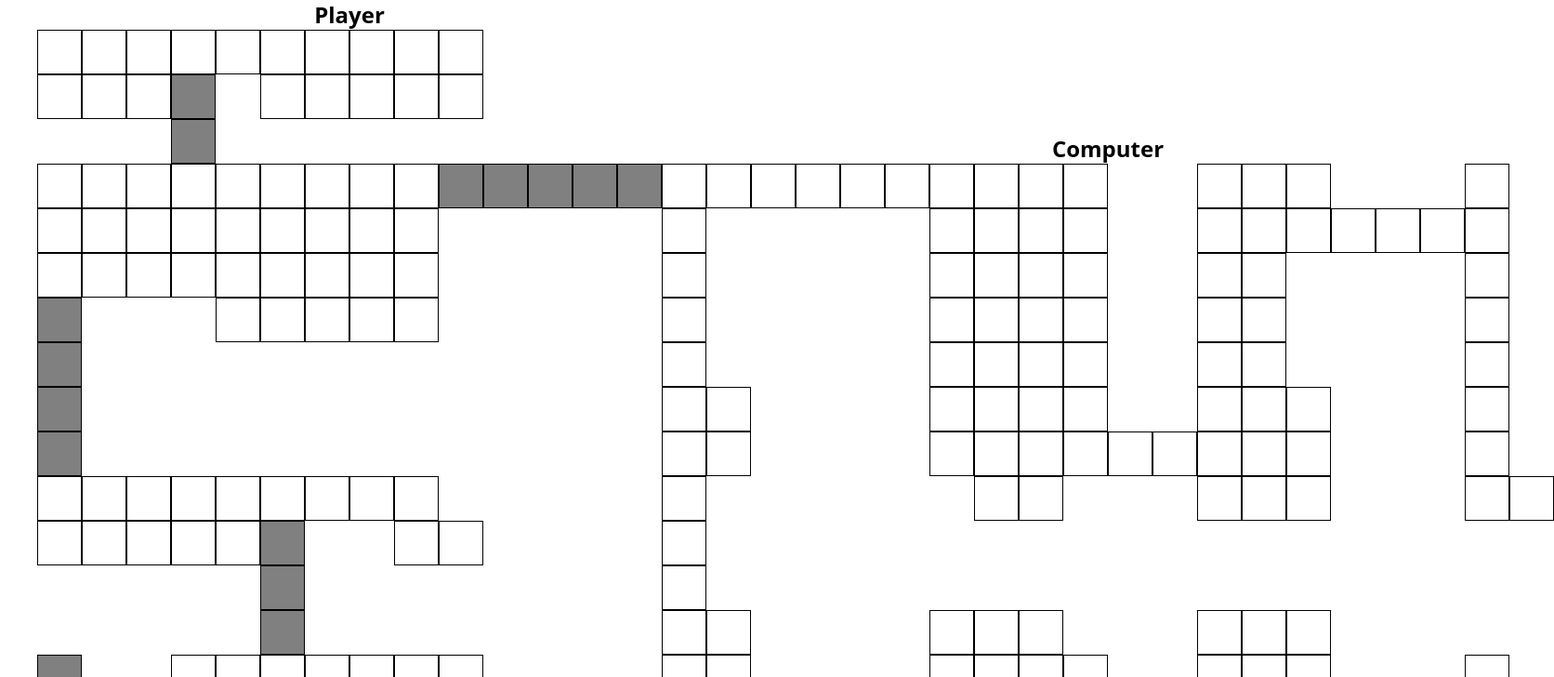
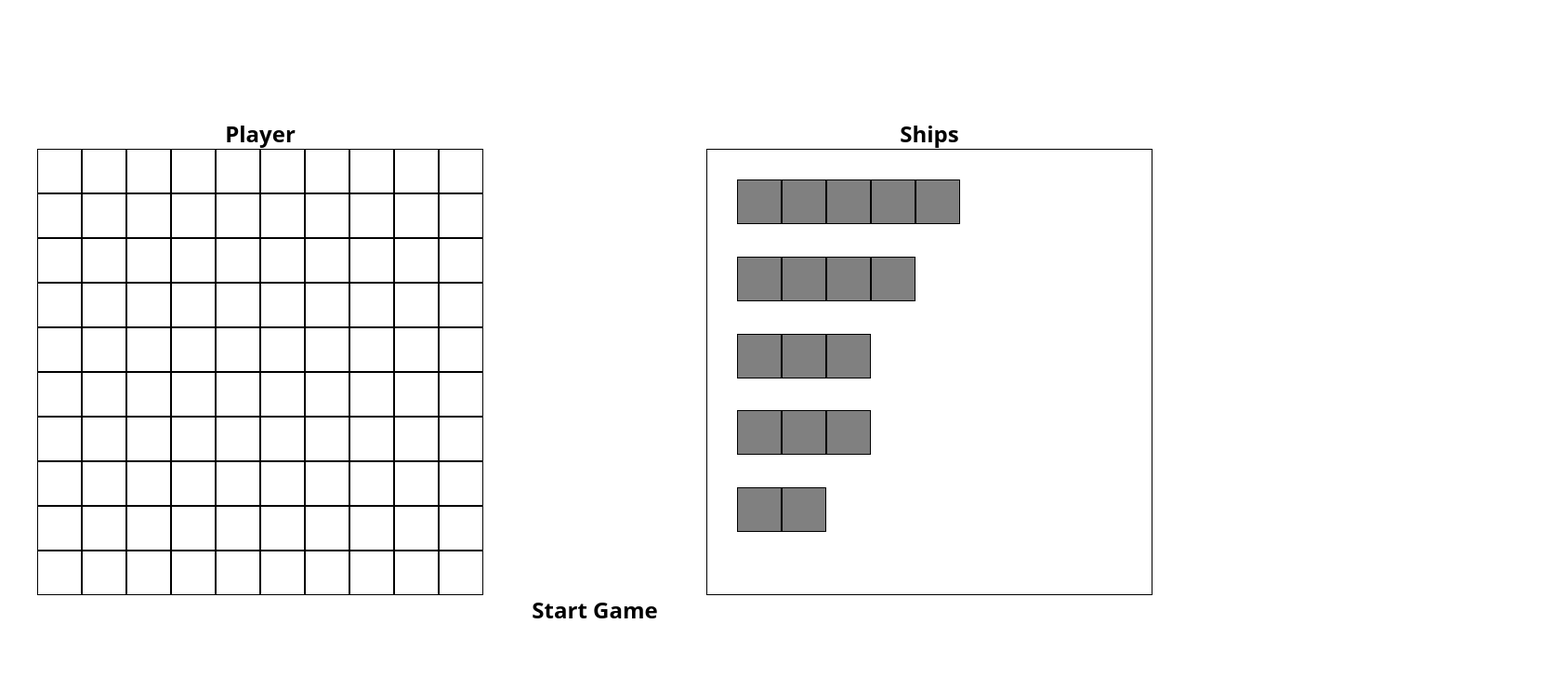
Before and after one commit to aarnif/battleship, a React (Vite) app: page / in a window 1280 px wide. Shown: the top 728 px of the page at 93% size, 1672 px wide, since content can reach past the window. Built offline with nearby package versions, Linux system fonts and the light colour scheme.

Commit message:
Add place player ships manually

```diff
--- a/classes/GameBoard.js
+++ b/classes/GameBoard.js
@@ -1,12 +1,12 @@
 class GameBoard {
   constructor(width = 10) {
-    this.shipTypes = {
-      Carrier: 5,
-      Battleship: 4,
-      Cruiser: 3,
-      Submarine: 3,
-      Destroyer: 2,
-    };
+    this.shipTypes = [
+      { name: "Carrier", length: 5, position: "horizontal" },
+      { name: "Battleship", length: 4, position: "horizontal" },
+      { name: "Cruiser", length: 3, position: "horizontal" },
+      { name: "Submarine", length: 3, position: "horizontal" },
+      { name: "Destroyer", length: 2, position: "horizontal" },
+    ];
     this.board = this.create(width);
     this.ships = [];
     this.latestHit = null;
@@ -46,12 +46,24 @@ class GameBoard {
     for (let i = 0; i < shipLength; ++i) {
       if (shipPosition === "vertical") {
         coordinates.push([x + i, y]);
-      } else if (shipPosition === "horizontal") {
+      } else {
         coordinates.push([x, y + i]);
       }
     }
 
     return coordinates;
+  }
+
+  createShipCoordinates(type, startingCoordinates, position) {
+    const shipLength = this.shipTypes.find((ship) => ship.name === type).length;
+
+    const shipCoordinates = this.calculateCoordinates(
+      startingCoordinates,
+      position,
+      shipLength
+    );
+
+    return shipCoordinates;
   }
 
   checkIfShipCoordinatesAreInBounds(coordinates) {
@@ -64,10 +76,10 @@ class GameBoard {
     return true;
   }
 
-  checkIfGameBoardCellIsTaken(coordinates) {
+  checkIfGameBoardCellIsTaken(coordinates, type = null) {
     for (let i = 0; i < coordinates.length; ++i) {
       const [x, y] = coordinates[i];
-      if (this.board[x][y]) {
+      if (this.board[x][y] && this.board[x][y] !== type) {
         return false;
       }
     }
@@ -102,13 +114,11 @@ class GameBoard {
     );
   }
 
-  placeShip(type, startingCoordinates, position = "horizontal") {
-    const shipLength = this.shipTypes[type];
-
-    const shipCoordinates = this.calculateCoordinates(
+  placeShipRandomly(type, startingCoordinates, position = "horizontal") {
+    const shipCoordinates = this.createShipCoordinates(
+      type,
       startingCoordinates,
-      position,
-      shipLength
+      position
     );
 
     if (
@@ -120,24 +130,67 @@ class GameBoard {
     }
 
     this.mark(shipCoordinates, type);
-    this.ships.push({ name: type, coordinates: shipCoordinates, position });
+    this.ships.push({
+      name: type,
+      coordinates: shipCoordinates,
+      position: position,
+      length: this.shipTypes.find((ship) => ship.name === type).length,
+    });
     return true;
   }
 
   placeShipsRandomly() {
-    const shipTypes = Object.keys(this.shipTypes);
-
+    const shipTypes = this.shipTypes.map((ship) => ship.name);
     for (let i = 0; i < shipTypes.length; ++i) {
       while (true) {
         const x = Math.floor(Math.random() * this.board.length);
         const y = Math.floor(Math.random() * this.board.length);
         const position = Math.random() < 0.5 ? "horizontal" : "vertical";
 
-        if (this.placeShip(shipTypes[i], [x, y], position)) {
+        if (this.placeShipRandomly(shipTypes[i], [x, y], position)) {
           break;
         }
       }
     }
+  }
+
+  placeShipManually(type, startingCoordinates, position = "horizontal") {
+    const shipCoordinates = this.createShipCoordinates(
+      type,
+      startingCoordinates,
+      position
+    );
+
+    if (
+      !this.checkIfShipCoordinatesAreInBounds(shipCoordinates) ||
+      !this.checkIfGameBoardCellIsTaken(shipCoordinates, type)
+    ) {
+      return false;
+    }
+
+    if (this.ships.find((ship) => ship.name === type)) {
+      this.ships.map((ship) =>
+        ship.name === type
+          ? { ...ship, coordinates: shipCoordinates, position: position }
+          : ship
+      );
+    } else {
+      this.ships.push({
+        name: type,
+        coordinates: shipCoordinates,
+        position: position,
+        length: this.shipTypes.find((ship) => ship.name === type).length,
+      });
+    }
+    this.updateShipPositions();
+    return true;
+  }
+
+  updateShipPositions() {
+    this.board = this.create(this.board.length);
+    this.ships.forEach((ship) => {
+      this.mark(ship.coordinates, ship.name);
+    });
   }
 
   receiveAttack(coordinates) {
@@ -145,7 +198,7 @@ class GameBoard {
     if (this.board[x][y] == "hit" || this.board[x][y] == "miss") {
       return false;
     }
-    if (this.shipTypes[this.board[x][y]]) {
+    if (this.shipTypes.find((ship) => ship.name === this.board[x][y])) {
       this.board[x][y] = "hit";
     } else {
       this.board[x][y] = "miss";
@@ -157,7 +210,7 @@ class GameBoard {
   allShipsSunk() {
     for (let i = 0; i < this.board.length; ++i) {
       for (let j = 0; j < this.board.length; ++j) {
-        if (this.shipTypes[this.board[i][j]]) {
+        if (this.shipTypes.find((ship) => ship.name === this.board[i][j])) {
           return false;
         }
       }
--- a/src/App.jsx
+++ b/src/App.jsx
@@ -1,7 +1,8 @@
-import { useState, useEffect, useRef } from "react";
+import { useState, useRef } from "react";
 
 import Player from "../classes/Player.js";
 import Ai from "../classes/Ai.js";
+import PlaceShips from "./components/PlaceShips.jsx";
 import GameBoard from "./components/GameBoard.jsx";
 
 const player = new Player("Player");
@@ -15,21 +16,17 @@ const App = () => {
   const [playerGameBoard, setPlayerGameBoard] = useState(player.getBoard());
   const [aiGameBoard, setAiGameBoard] = useState(ai.getBoard());
   const [clickedCells, setClickedCells] = useState([]);
+  const [isGameOn, setIsGameOn] = useState(false);
   const [gameOverMessage, setGameOverMessage] = useState("");
 
-  useEffect(() => {
-    handleNewGame();
-  }, []);
-
-  const handleNewGame = () => {
-    player.gameBoard.reset();
-    ai.gameBoard.reset();
-    player.gameBoard.placeShipsRandomly();
+  const handleClickNewGame = () => {
+    console.log("Starting new game...");
     ai.gameBoard.placeShipsRandomly();
     setPlayerGameBoard(player.getBoard());
     setAiGameBoard(ai.getBoard());
     setRounds(1);
     setClickedCells([]);
+    setIsGameOn(true);
   };
 
   const checkIfGameOver = (player, ai) => {
@@ -74,24 +71,88 @@ const App = () => {
     setClickedCells((prevState) => [...prevState, [x, y]]);
   };
 
-  const handleClickNewGame = () => {
-    handleNewGame();
+  const handleClickRestartGame = () => {
+    player.gameBoard.reset();
+    ai.gameBoard.reset();
+    setPlayerGameBoard(player.getBoard());
+    setIsGameOn(false);
     newGameRef.current.close();
   };
 
+  const handlePlaceShip = (e) => {
+    e.preventDefault();
+    const shipName = e.dataTransfer.getData("ship-name");
+    const shipPosition = e.dataTransfer.getData("ship-position");
+    const [x, y] = e.target.id.split("-").map(Number);
+
+    if (player.gameBoard.placeShipManually(shipName, [x, y], shipPosition)) {
+      setPlayerGameBoard(player.getBoard());
+      console.log("Ship placed successfully.");
+    } else {
+      console.log("Invalid move. Try again.");
+    }
+  };
+
+  const handleChangeShipPosition = (e) => {
+    const shipName = e.target.getAttribute("data-shipname");
+    const ship = player.gameBoard.ships.find((ship) => ship.name === shipName);
+    const newShipPosition =
+      ship.position === "horizontal" ? "vertical" : "horizontal";
+
+    if (
+      player.gameBoard.placeShipManually(
+        shipName,
+        ship.coordinates[0],
+        newShipPosition
+      )
+    ) {
+      setPlayerGameBoard(player.getBoard());
+      console.log("Ship placed successfully.");
+    } else {
+      console.log("Invalid move. Try again.");
+    }
+  };
+
   return (
-    <div className="flex-grow max-w-[1200px] flex justify-between items-center">
+    <div className="w-full max-w-[1200px] flex-grow flex flex-col items-center">
+      {isGameOn ? (
+        <div className="w-full flex-grow flex justify-between items-center">
           <GameBoard
+            key={"Player"}
             playerName={playerName}
             gameBoard={playerGameBoard}
             ships={player.gameBoard.ships}
           />
           <GameBoard
+            key={"Computer"}
             playerName={aiName}
             gameBoard={aiGameBoard}
             ships={ai.gameBoard.ships}
             handleClickCell={handleClickCell}
           />
+        </div>
+      ) : (
+        <>
+          <div className="w-full flex-grow flex justify-between items-center">
+            <PlaceShips
+              playerName={playerName}
+              gameBoard={playerGameBoard}
+              shipTypes={player.gameBoard.shipTypes}
+              ships={player.gameBoard.ships}
+              handlePlaceShip={handlePlaceShip}
+              handleChangeShipPosition={handleChangeShipPosition}
+            />
+          </div>
+        </>
+      )}
+      <div className="w-full flex-grow flex justify-center items-center">
+        <button
+          className="text-2xl font-bold"
+          onClick={isGameOn ? handleClickRestartGame : handleClickNewGame}
+        >
+          {isGameOn ? "Restart Game" : "Start Game"}
+        </button>
+      </div>
       <dialog ref={newGameRef}>
         <div className="w-[500px] h-[280px] bg-white flex flex-col justify-center items-center">
           <h1 className="text-3xl font-bold mb-2">Game Over!</h1>
@@ -99,7 +160,10 @@ const App = () => {
           <h3 className="text-2xl mb-2">Game lasted {rounds} rounds.</h3>
 
           <div className="flex justify-around w-full">
-            <button className="text-2xl font-bold" onClick={handleClickNewGame}>
+            <button
+              className="text-2xl font-bold"
+              onClick={handleClickRestartGame}
+            >
               New Game
             </button>
           </div>
--- a/src/components/GameBoard.jsx
+++ b/src/components/GameBoard.jsx
@@ -1,103 +1,4 @@
-const Cell = ({ playerName, shipNames, content, y, x, handleClickCell }) => {
-  const bgColor =
-    shipNames.includes(content) && playerName === "Player"
-      ? "grey"
-      : content === "miss"
-      ? "red"
-      : content === "hit"
-      ? "green"
-      : "white";
-
-  return (
-    <button
-      onClick={handleClickCell ? () => handleClickCell(x, y) : null}
-      key={`${y}-${x}`}
-      id={`${y}-${x}`}
-      style={{
-        backgroundColor: bgColor,
-        cursor: handleClickCell ? "pointer" : "default",
-      }}
-      className="w-12 h-12 border border-black"
-    ></button>
-  );
-};
-
-const Ship = ({ playerName, ship, shipNames, handleClickCell }) => {
-  return (
-    <div
-      style={{
-        gridArea: ship.name,
-        display: "flex",
-        flexDirection: ship.position === "horizontal" ? "column" : "row",
-      }}
-      draggable={playerName === "Player" ? true : false}
-    >
-      {ship.coordinates.map((coordinate) => (
-        <Cell
-          key={`${coordinate[0]}-${coordinate[1]}`}
-          playerName={playerName}
-          shipNames={shipNames}
-          x={coordinate[0]}
-          y={coordinate[1]}
-          content={ship.name}
-          handleClickCell={handleClickCell}
-        />
-      ))}
-    </div>
-  );
-};
-
-const GameBoardComponent = ({
-  playerName,
-  gameBoard,
-  ships,
-  shipNames,
-  handleClickCell = null,
-}) => {
-  const generateGridTemplate = (array) => {
-    return array
-      .map((row) =>
-        row.map((cell) => (shipNames.includes(cell) ? cell : ".")).join(" ")
-      )
-      .join("'\n'");
-  };
-
-  const freeCells = gameBoard
-    .map((row, x) => row.map((cell, y) => cell === null && [x, y]))
-    .flat()
-    .filter((cell) => cell !== false);
-
-  const gridTemplateAreas = `'${generateGridTemplate(gameBoard)}'`;
-  return (
-    <div
-      style={{
-        display: "grid",
-        gridTemplateAreas: gridTemplateAreas,
-      }}
-    >
-      {ships.map((ship) => (
-        <Ship
-          key={ship.name}
-          playerName={playerName}
-          ship={ship}
-          shipNames={shipNames}
-          handleClickCell={handleClickCell}
-        />
-      ))}
-      {freeCells.map((cell) => (
-        <Cell
-          key={`${cell[0]}-${cell[1]}`}
-          playerName={playerName}
-          shipNames={shipNames}
-          x={cell[0]}
-          y={cell[1]}
-          content={null}
-          handleClickCell={handleClickCell}
-        />
-      ))}
-    </div>
-  );
-};
+import Cell from "./Cell";
 
 const GameBoard = ({
   playerName,
@@ -109,13 +10,27 @@ const GameBoard = ({
   return (
     <div className="flex flex-col items-center">
       <h2 className="text-2xl font-bold">{playerName}</h2>
-      <GameBoardComponent
-        playerName={playerName}
-        gameBoard={gameBoard}
-        ships={ships}
-        shipNames={shipNames}
-        handleClickCell={handleClickCell}
-      />
+      <div
+        style={{
+          display: "grid",
+          gridTemplateColumns: `repeat(${gameBoard.length}, 1fr)`,
+          gridTemplateRows: `repeat(${gameBoard.length}, 1fr)`,
+        }}
+      >
+        {gameBoard.map((row, x) =>
+          row.map((cell, y) => (
+            <Cell
+              key={`${x}-${y}`}
+              playerName={playerName}
+              shipNames={shipNames}
+              x={x}
+              y={y}
+              content={cell}
+              handleClickCell={handleClickCell}
+            />
+          ))
+        )}
+      </div>
     </div>
   );
 };
```
Lines whose indentation alone changed are shown as unchanged.
